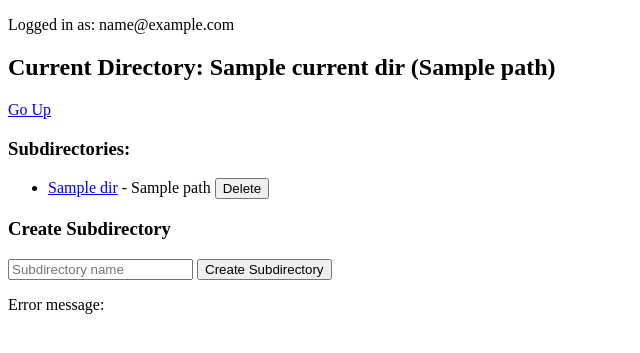
After one commit to Adedeji-Kehinde/DropVault, a FastAPI app: template templates/directory.html in a window 1280 px wide. The commit adds this page. Shown: the top 353 px of the page, without its empty margins (0-640 px from the left). Run offline with FastAPI, Linux system fonts and the light colour scheme; the template is opened without the code that fills it: most values are stand-ins (such as "Sample title", 1, 10 or a date in 2020); some libraries are stand-ins or nearby versions.

Commit message:
Group 2: Task 5 - Change Directory

```diff
--- a/main.py
+++ b/main.py
@@ -141,7 +141,7 @@ async def root(request: Request):
     })
 
 @app.post("/create-directory", response_class=RedirectResponse)
-async def create_directory_route(request: Request, dirname: str = Form(...)):
+async def create_directory_route(request: Request, dirname: str = Form(...), parent_path: str = Form("/")):
     id_token_cookie = request.cookies.get("token")
     user_token = validate_firebase_token(id_token_cookie)
 
@@ -150,11 +150,22 @@ async def create_directory_route(request: Request, dirname: str = Form(...)):
 
     uid = user_token.get("uid")
     try:
-        create_directory(uid, dirname, parent_path="/")
+        create_directory(uid, dirname, parent_path=parent_path)
     except ValueError as err:
-        # Log the error; in a full app you might pass this error to the UI.
         print(err)
+    # If parent_path is not root, redirect back to the parent's directory view.
+    if parent_path != "/":
+        # Query for parent's document by path and uid
+        parent_query = firestore_db.collection("Directories") \
+            .where("user_id", "==", uid) \
+            .where("path", "==", parent_path) \
+            .limit(1) \
+            .get()
+        if parent_query:
+            parent_id = parent_query[0].id
+            return RedirectResponse(url=f"/directory/{parent_id}", status_code=status.HTTP_302_FOUND)
     return RedirectResponse(url="/", status_code=status.HTTP_302_FOUND)
+
 
 @app.post("/delete-directory", response_class=RedirectResponse)
 async def delete_directory_route(request: Request, directory_id: str = Form(...)):
@@ -178,6 +189,67 @@ async def delete_directory_route(request: Request, directory_id: str = Form(...)
 
     dir_ref.delete()
     return RedirectResponse(url="/", status_code=status.HTTP_302_FOUND)
+
+@app.get("/directory/{directory_id}", response_class=HTMLResponse)
+async def change_directory(request: Request, directory_id: str):
+    id_token_cookie = request.cookies.get("token")
+    error_message = None
+    user_token = validate_firebase_token(id_token_cookie)
+    if not user_token:
+        return RedirectResponse(url="/", status_code=status.HTTP_302_FOUND)
+
+    uid = user_token.get("uid")
+    # Retrieve the current directory document
+    dir_ref = firestore_db.collection("Directories").document(directory_id)
+    dir_doc = dir_ref.get()
+    if not dir_doc.exists:
+        error_message = "Directory not found."
+        return RedirectResponse(url="/", status_code=status.HTTP_302_FOUND)
+
+    current_dir = dir_doc.to_dict()
+    if current_dir.get("user_id") != uid:
+        error_message = "Unauthorized access."
+        return RedirectResponse(url="/", status_code=status.HTTP_302_FOUND)
+
+    # Normalize current directory path for query: ensure it ends with "/"
+    parent_for_query = current_dir["path"]
+    if not parent_for_query.endswith("/"):
+        parent_for_query += "/"
+
+    # Query for child directories whose parent_path equals the normalized current directory path
+    child_query = firestore_db.collection("Directories") \
+        .where("user_id", "==", uid) \
+        .where("parent_path", "==", parent_for_query) \
+        .stream()
+    child_dirs = []
+    for child in child_query:
+        c_data = child.to_dict()
+        c_data["id"] = child.id
+        child_dirs.append(c_data)
+
+    # Determine parent's document ID for "go up" navigation
+    parent_directory = None
+    if current_dir["parent_path"] != "/":
+        # Normalize parent's path: remove trailing slash if exists
+        parent_path_norm = current_dir["parent_path"]
+        if parent_path_norm.endswith("/"):
+            parent_path_norm = parent_path_norm[:-1]
+        parent_query = firestore_db.collection("Directories") \
+            .where("user_id", "==", uid) \
+            .where("path", "==", parent_path_norm) \
+            .limit(1) \
+            .get()
+        if parent_query:
+            parent_directory = parent_query[0].id
+
+    return templates.TemplateResponse("directory.html", {
+        "request": request,
+        "user_token": user_token,
+        "error_message": error_message,
+        "current_dir": current_dir,
+        "child_dirs": child_dirs,
+        "parent_directory": parent_directory
+    })
 
 @app.post("/signout")
 async def signout(request: Request):
--- /dev/null
+++ b/templates/directory.html
@@ -0,0 +1,54 @@
+<!DOCTYPE html>
+<html lang="en">
+<head>
+    <meta charset="UTF-8">
+    <title>Directory: {{ current_dir.name }}</title>
+    <link rel="stylesheet" type="text/css" href="{{ url_for('static', path='styles.css') }}">
+    <script type="module" src="{{ url_for('static', path='firebase-login.js') }}"></script>
+</head>
+<body>
+    <!-- Sign Out Button -->
+    <button id="sign-out" hidden="true">Sign Out</button>
+
+    {% if user_token %}
+        <p>Logged in as: {{ user_token.email }}</p>
+        <h2>Current Directory: {{ current_dir.name }} ({{ current_dir.path }})</h2>
+
+        <!-- Go Up Link (if not root) -->
+        {% if parent_directory %}
+            <a href="/directory/{{ parent_directory }}">Go Up</a>
+        {% endif %}
+
+        <!-- List Child Directories -->
+        {% if child_dirs %}
+            <h3>Subdirectories:</h3>
+            <ul>
+                {% for dir in child_dirs %}
+                    <li>
+                        <a href="/directory/{{ dir.id }}">{{ dir.name }}</a> - {{ dir.path }}
+                        <form action="/delete-directory" method="post" style="display:inline;">
+                            <input type="hidden" name="directory_id" value="{{ dir.id }}">
+                            <button type="submit">Delete</button>
+                        </form>
+                    </li>
+                {% endfor %}
+            </ul>
+        {% else %}
+            <p>No subdirectories in this directory.</p>
+        {% endif %}
+
+        <!-- Form to Create a New Subdirectory -->
+        <h3>Create Subdirectory</h3>
+        <form action="/create-directory" method="post">
+            <!-- Pass the current directory's path as parent_path -->
+            <input type="hidden" name="parent_path" value="{{ current_dir.path }}">
+            <input type="text" name="dirname" placeholder="Subdirectory name" required>
+            <button type="submit">Create Subdirectory</button>
+        </form>
+    {% else %}
+        <p>Please log in.</p>
+    {% endif %}
+
+    <p>Error message: {{ error_message }}</p>
+</body>
+</html>
--- a/templates/main.html
+++ b/templates/main.html
@@ -30,7 +30,8 @@
             <ul>
             {% for directory in directories %}
                 <li>
-                    {{ directory.name }} - {{ directory.path }}
+                    <!-- Clicking this link takes you to the directory view -->
+                    <a href="/directory/{{ directory.id }}">{{ directory.name }}</a> - {{ directory.path }}
                     <form action="/delete-directory" method="post" style="display:inline;">
                         <input type="hidden" name="directory_id" value="{{ directory.id }}">
                         <button type="submit">Delete</button>
@@ -38,6 +39,8 @@
                 </li>
             {% endfor %}
             </ul>
+        {% else %}
+            <p>No directories found.</p>
         {% endif %}
     {% else %}
         <p>Please log in.</p>
```
